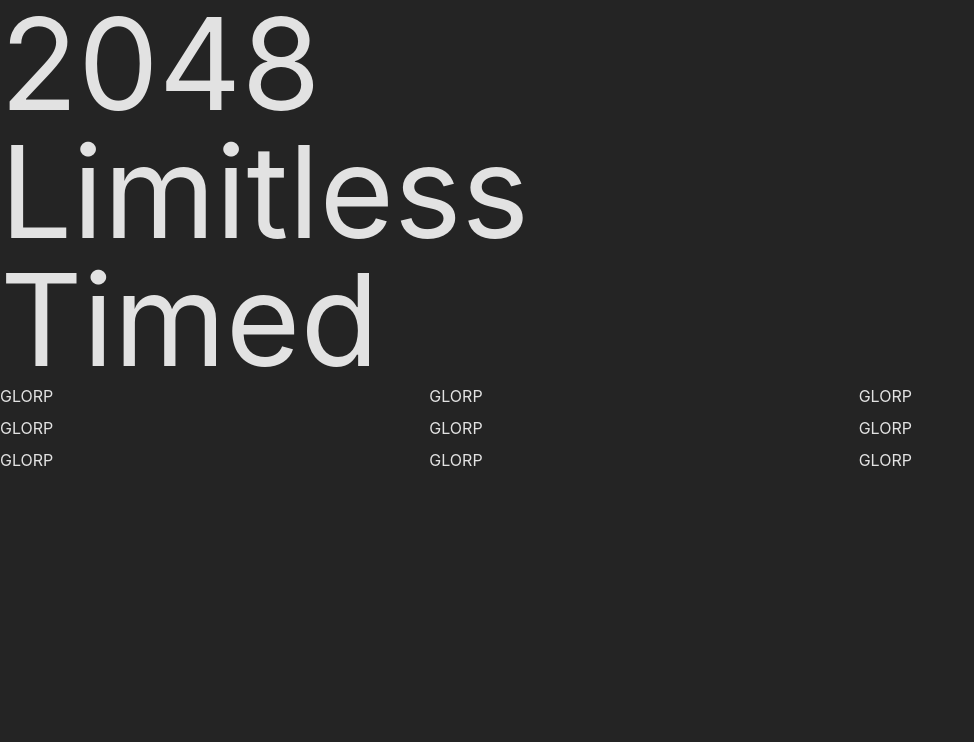
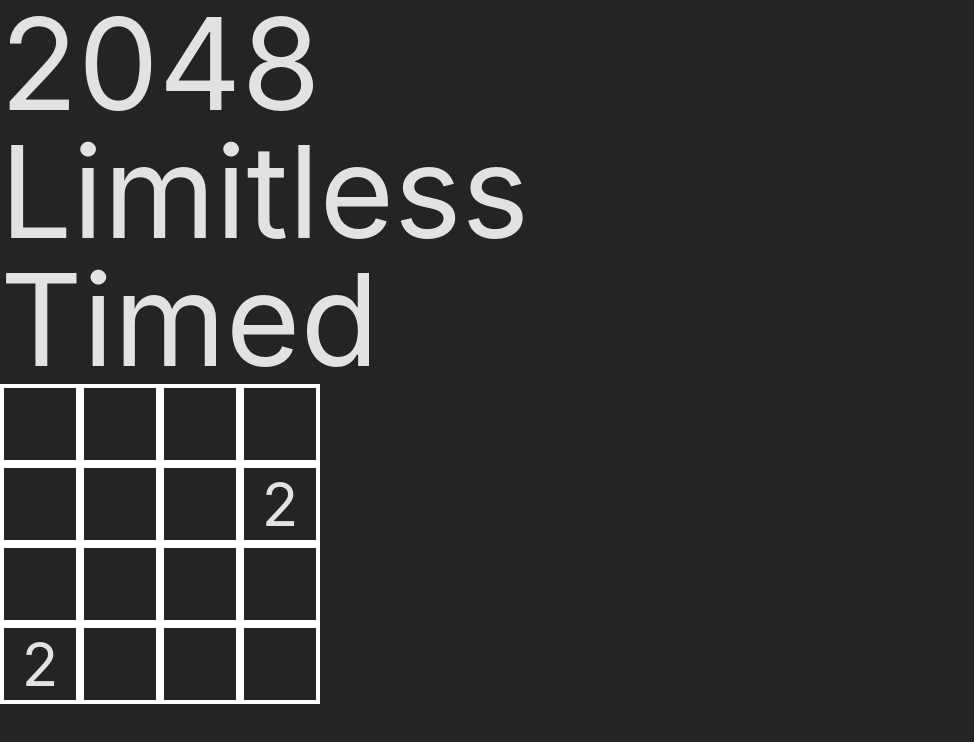
Before and after one commit to ThomasFraserDev/2048, a React (Vite) app: page / in a window 1280 px wide. Shown: the top 742 px of the page, without its empty margins (0-974 px from the left). Built offline with nearby package versions, Linux system fonts and the light colour scheme.

Commit message:
- Implemented the logic to render an empty board - Implemented the logic to fill a random tile with either 2 or 4 - Improved board styling

```diff
--- a/src/App.jsx
+++ b/src/App.jsx
@@ -1,12 +1,21 @@
+import {useState, useEffect} from "react";
 import Header from "./components/Header"
 import Board from "./components/Board"
+import {emptyBoard, addRandomTile} from "./utils/gameLogic"
 
 export default function App() {
+  const [board, setBoard] = useState(emptyBoard());
+
+  useEffect(() => {
+    let newBoard = addRandomTile([...board.map(r => [...r])]);
+    newBoard = addRandomTile([...newBoard.map(r => [...r])]);
+    setBoard(newBoard);
+  }, []);
 
   return (
     <div> {/* Main container */}
       <Header/>
-      <Board/>
+      <Board board={board}/>
     </div>
   )
 }
--- a/src/components/Board.jsx
+++ b/src/components/Board.jsx
@@ -1,15 +1,13 @@
-export default function Board() {
-    return(
-        <div className="grid grid-cols-3 grid-rows-3 gap-2">
-            <span>GLORP</span>
-            <span>GLORP</span>
-            <span>GLORP</span>
-            <span>GLORP</span>
-            <span>GLORP</span>
-            <span>GLORP</span>
-            <span>GLORP</span>
-            <span>GLORP</span>
-            <span>GLORP</span>
-        </div>
-    )
+import Tile from './Tile'
+
+export default function Board({board}) {
+  return (
+    <div className="grid grid-cols-4 grid-rows-4 w-80">
+        {board.map((row, r) =>
+            row.map((value, c) => (
+                <Tile key={`${r}-${c}`} value={value} />
+            ))
+        )}
+    </div>
+  )
 }
--- /dev/null
+++ b/src/components/Tile.jsx
@@ -0,0 +1,7 @@
+export default function Tile({ value }) {
+  return (
+    <div className="border-4 border-white h-20 w-20 text-6xl flex items-center justify-center">
+      {value !== 0 ? value : ""}
+    </div>
+  );
+}
--- /dev/null
+++ b/src/utils/gameLogic.js
@@ -0,0 +1,22 @@
+export function emptyBoard() {
+    return [
+    [0,0,0,0],
+    [0,0,0,0],
+    [0,0,0,0],
+    [0,0,0,0]
+    ];
+}
+
+export function addRandomTile(board) {
+    const empty = [];
+    board.forEach((row, r) =>
+        row.forEach((val, c) => {
+            if (val === 0) empty.push([r, c]);
+        })
+    );
+
+    if (empty.length === 0) return board;
+    const [r, c] = empty[Math.floor(Math.random() * empty.length)];
+    board[r][c] = Math.random() < 0.9 ? 2 : 4;
+    return board;
+}
```
